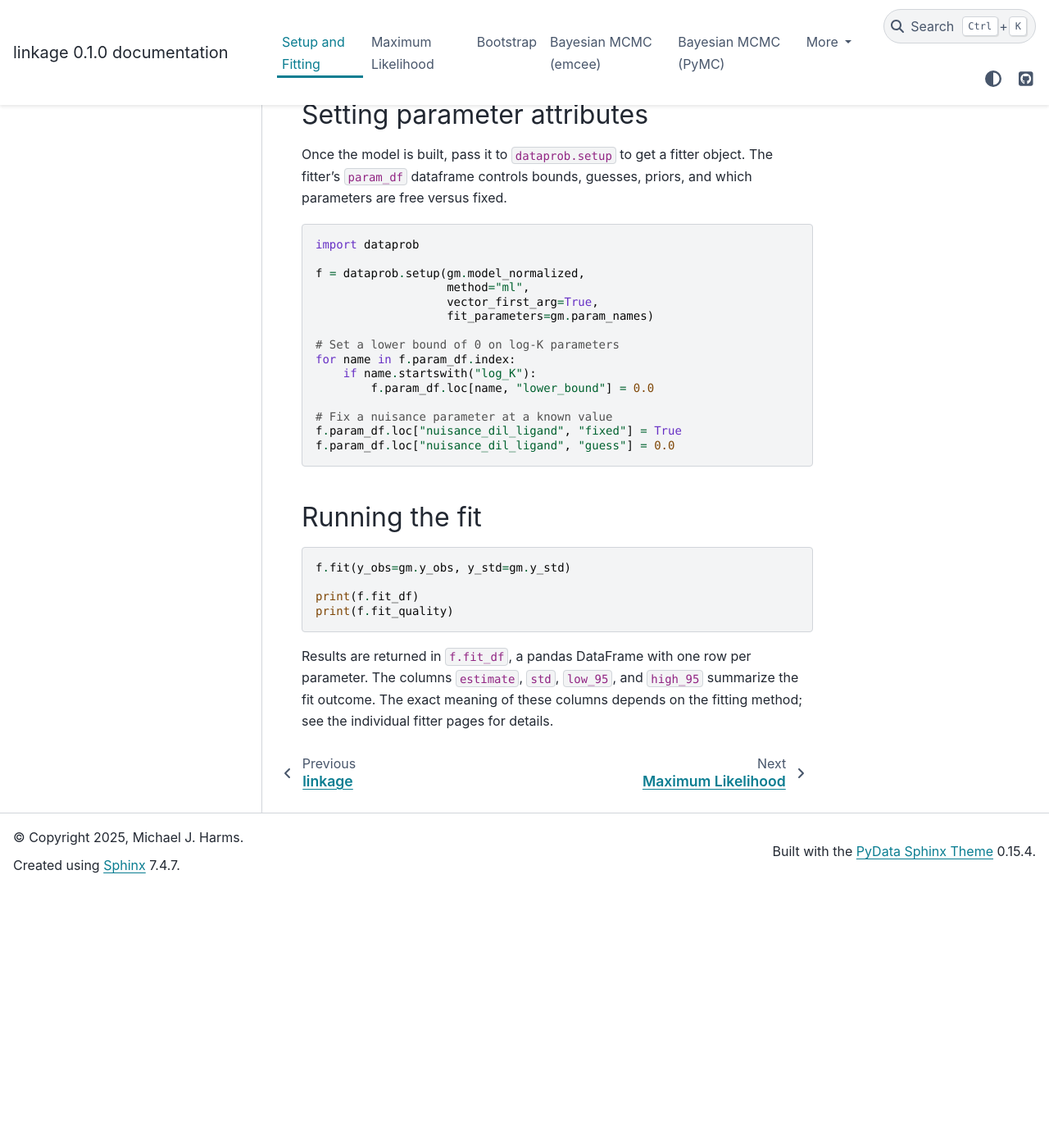
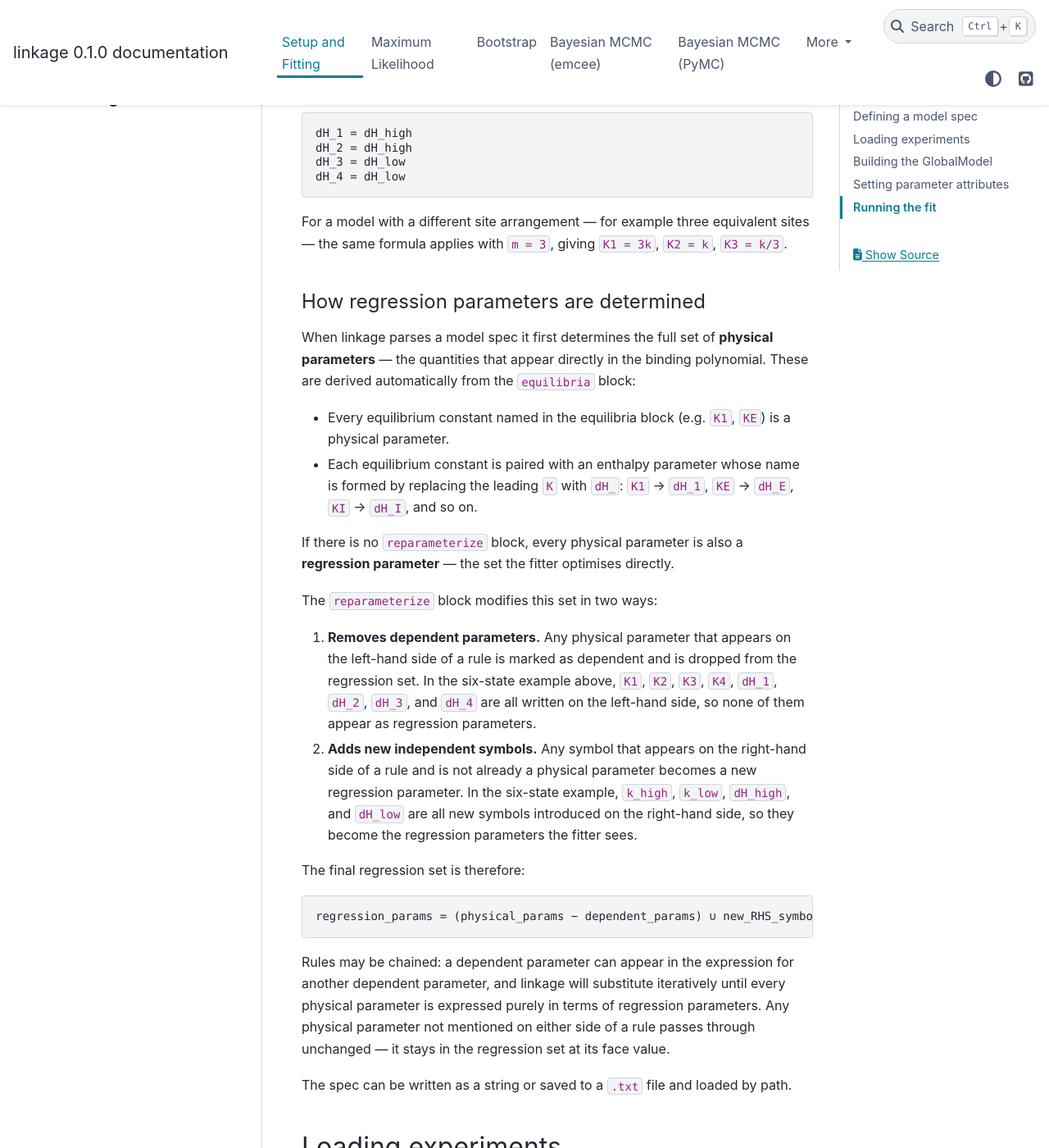
Before and after one commit to wlegrand91/linkage, a Sphinx documentation site: the page built from docs/source/setup.rst, in a window 1280 px wide and 1400 px high, scrolled down 2551 px. Shown: the whole window at 82% size. Built offline with Sphinx 7.4.7 and the PyData theme 0.15.4, drawn with Linux system fonts in a browser that asks for light colours; before the commit the page ends 3635 px from its top, so only the background shows below that; some of the changed text lies outside the part shown.

Commit message:
Update RTD documentation for model spec and code style

```diff
--- a/docs/source/checkpointing.rst
+++ b/docs/source/checkpointing.rst
@@ -41,12 +41,13 @@ Burn-in is skipped and sampling continues from the saved state.
     f.fit(y_obs=gm.y_obs,
           y_std=gm.y_std,
           n_samples=2000,
-          burn_in=500,
           output_dir="hmc_results",
           resume_from="hmc_results")
 
 The fitter will load the saved samples, step size, and random state from the
 checkpoint and append new samples until the total requested number is reached.
+Burn-in is not repeated on resume, so ``burn_in`` should be omitted from the
+resumed call.
 
 .. note::
 
--- a/docs/source/fitters/bootstrap.rst
+++ b/docs/source/fitters/bootstrap.rst
@@ -39,6 +39,8 @@ Usage
                        vector_first_arg=True,
                        fit_parameters=gm.param_names)
 
-    f.fit(y_obs=gm.y_obs, y_std=gm.y_std, num_bootstrap=500)
+    f.fit(y_obs=gm.y_obs,
+          y_std=gm.y_std,
+          num_bootstrap=500)
 
     print(f.fit_df)
--- a/docs/source/fitters/emcee.rst
+++ b/docs/source/fitters/emcee.rst
@@ -39,6 +39,7 @@ Usage
                        vector_first_arg=True,
                        fit_parameters=gm.param_names)
 
-    f.fit(y_obs=gm.y_obs, y_std=gm.y_std)
+    f.fit(y_obs=gm.y_obs,
+          y_std=gm.y_std)
 
     print(f.fit_df)
--- a/docs/source/fitters/ml.rst
+++ b/docs/source/fitters/ml.rst
@@ -43,6 +43,7 @@ Usage
                        vector_first_arg=True,
                        fit_parameters=gm.param_names)
 
-    f.fit(y_obs=gm.y_obs, y_std=gm.y_std)
+    f.fit(y_obs=gm.y_obs,
+          y_std=gm.y_std)
 
     print(f.fit_df)
--- a/docs/source/fitters/pymc.rst
+++ b/docs/source/fitters/pymc.rst
@@ -39,6 +39,7 @@ Usage
                        vector_first_arg=True,
                        fit_parameters=gm.param_names)
 
-    f.fit(y_obs=gm.y_obs, y_std=gm.y_std)
+    f.fit(y_obs=gm.y_obs,
+          y_std=gm.y_std)
 
     print(f.fit_df)
--- a/docs/source/setup.rst
+++ b/docs/source/setup.rst
@@ -19,6 +19,17 @@ governs it. Each line has the form ``reactants -> products; constant_name``.
 
 **species** defines conservation relationships. Each line equates a total
 concentration (e.g. ``AT``) to a sum of the species that make it up.
+
+.. important::
+
+    The symbolic parser assumes that the **last** mass balance equation in the
+    ``species`` block defines the free variable — i.e. the concentration that
+    will be treated as the unknown when solving the binding polynomial. In the
+    Ca/EDTA example below, ``CT`` is listed last, so the parser will express
+    everything as a polynomial in ``C`` and solve for it numerically. Placing a
+    different species last will change which variable is solved for, and writing
+    the ``species`` block in an order that conflicts with this expectation will
+    either break parsing or trigger expensive recursive solve attempts.
 
 **reparameterize** (optional) expresses the physical equilibrium constants in
 terms of a smaller set of regression parameters. This is useful when the model
@@ -68,6 +79,97 @@ sites: two high-affinity and two low-affinity. The fitter sees ``k_high`` and
 ``k_low`` rather than the four raw constants, reducing the parameter space and
 eliminating redundancy.
 
+Where the coefficients come from
+^^^^^^^^^^^^^^^^^^^^^^^^^^^^^^^^^^
+
+The factors of 2 and 1/2 in the reparameterization rules are not arbitrary —
+they come from the combinatorics of identical, independent binding sites.
+
+When ``m`` equivalent sites all have the same microscopic affinity ``k``, the
+stepwise macroscopic binding constants are related to ``k`` by:
+
+.. math::
+
+    K_i = \frac{m - i + 1}{i} \cdot k
+
+The numerator counts how many empty sites are available at step ``i``; the
+denominator counts how many filled sites could release a ligand. For
+``m = 2`` identical sites this gives:
+
+.. math::
+
+    K_1 = \frac{2}{1} \cdot k = 2k \qquad K_2 = \frac{1}{2} \cdot k = \frac{k}{2}
+
+In the six-state model the four sites are split into two high-affinity and
+two low-affinity groups, each internally equivalent. The high-affinity sites
+fill during steps 1 and 2, the low-affinity sites during steps 3 and 4.
+Applying the formula within each group yields the four rules directly:
+
+.. code-block:: text
+
+    K1 = 2 * k_high    ← first of 2 high-affinity sites
+    K2 = k_high / 2    ← second of 2 high-affinity sites
+    K3 = 2 * k_low     ← first of 2 low-affinity sites
+    K4 = k_low / 2     ← second of 2 low-affinity sites
+
+The same logic applies to enthalpies, but because enthalpy is additive (not
+multiplicative) there are no statistical factors — each step in a group of
+identical sites has the same microscopic enthalpy, so the rules are simple
+equalities:
+
+.. code-block:: text
+
+    dH_1 = dH_high
+    dH_2 = dH_high
+    dH_3 = dH_low
+    dH_4 = dH_low
+
+For a model with a different site arrangement — for example three equivalent
+sites — the same formula applies with ``m = 3``, giving
+``K1 = 3k``, ``K2 = k``, ``K3 = k/3``.
+
+How regression parameters are determined
+-----------------------------------------
+
+When linkage parses a model spec it first determines the full set of
+**physical parameters** — the quantities that appear directly in the binding
+polynomial. These are derived automatically from the ``equilibria`` block:
+
+* Every equilibrium constant named in the equilibria block (e.g. ``K1``,
+  ``KE``) is a physical parameter.
+* Each equilibrium constant is paired with an enthalpy parameter whose name
+  is formed by replacing the leading ``K`` with ``dH_``: ``K1`` → ``dH_1``,
+  ``KE`` → ``dH_E``, ``KI`` → ``dH_I``, and so on.
+
+If there is no ``reparameterize`` block, every physical parameter is also a
+**regression parameter** — the set the fitter optimises directly.
+
+The ``reparameterize`` block modifies this set in two ways:
+
+1. **Removes dependent parameters.** Any physical parameter that appears on
+   the left-hand side of a rule is marked as dependent and is dropped from the
+   regression set. In the six-state example above, ``K1``, ``K2``, ``K3``,
+   ``K4``, ``dH_1``, ``dH_2``, ``dH_3``, and ``dH_4`` are all written on the
+   left-hand side, so none of them appear as regression parameters.
+
+2. **Adds new independent symbols.** Any symbol that appears on the
+   right-hand side of a rule and is not already a physical parameter becomes a
+   new regression parameter. In the six-state example, ``k_high``, ``k_low``,
+   ``dH_high``, and ``dH_low`` are all new symbols introduced on the
+   right-hand side, so they become the regression parameters the fitter sees.
+
+The final regression set is therefore:
+
+.. code-block:: text
+
+    regression_params = (physical_params − dependent_params) ∪ new_RHS_symbols
+
+Rules may be chained: a dependent parameter can appear in the expression for
+another dependent parameter, and linkage will substitute iteratively until
+every physical parameter is expressed purely in terms of regression parameters.
+Any physical parameter not mentioned on either side of a rule passes through
+unchanged — it stays in the regression set at its face value.
+
 The spec can be written as a string or saved to a ``.txt`` file and loaded by
 path.
 
@@ -149,7 +251,8 @@ Running the fit
 
 .. code-block:: python
 
-    f.fit(y_obs=gm.y_obs, y_std=gm.y_std)
+    f.fit(y_obs=gm.y_obs,
+          y_std=gm.y_std)
 
     print(f.fit_df)
     print(f.fit_quality)
```
Also changed, not shown: other parts of docs/source/setup.rst (+2 -2 lines).
